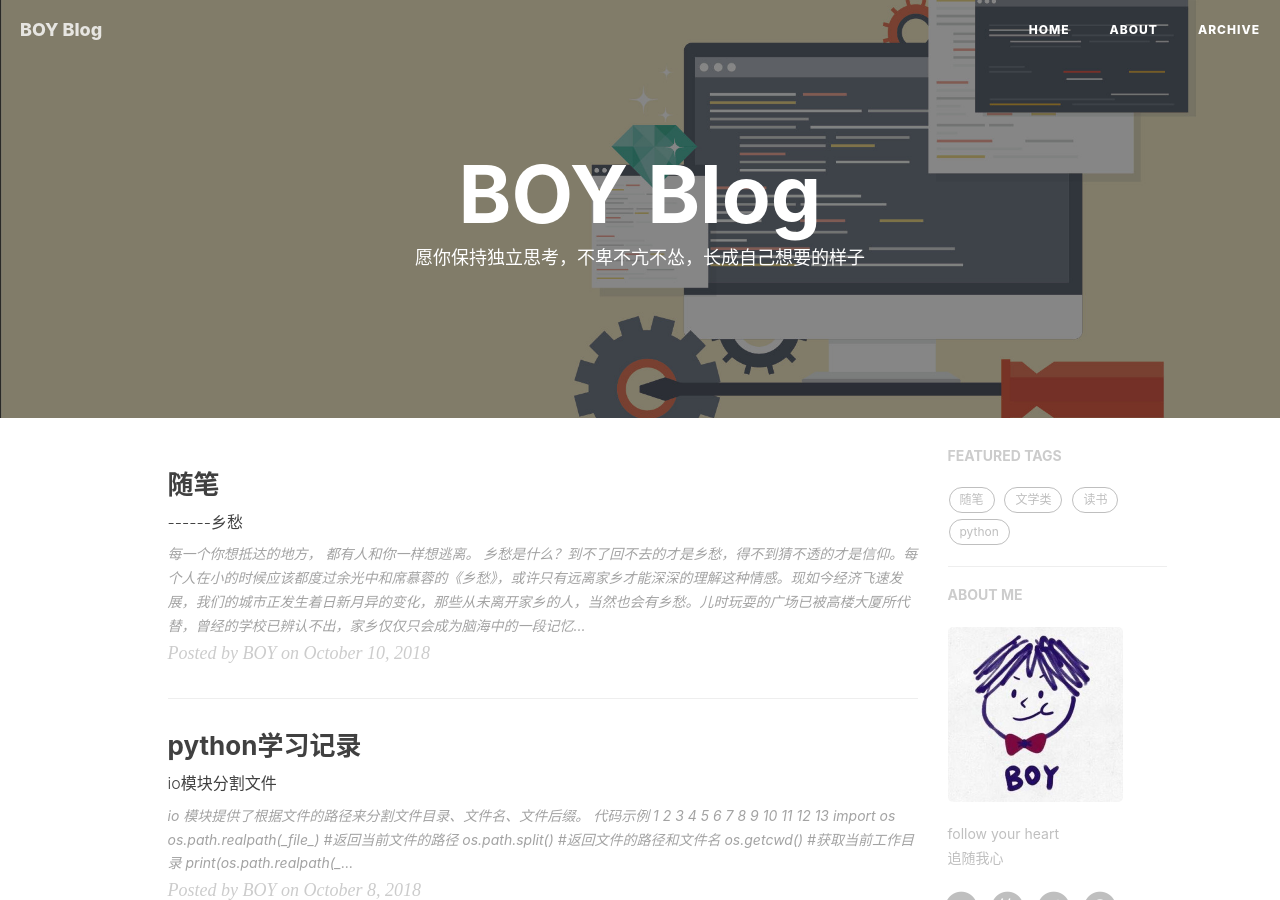
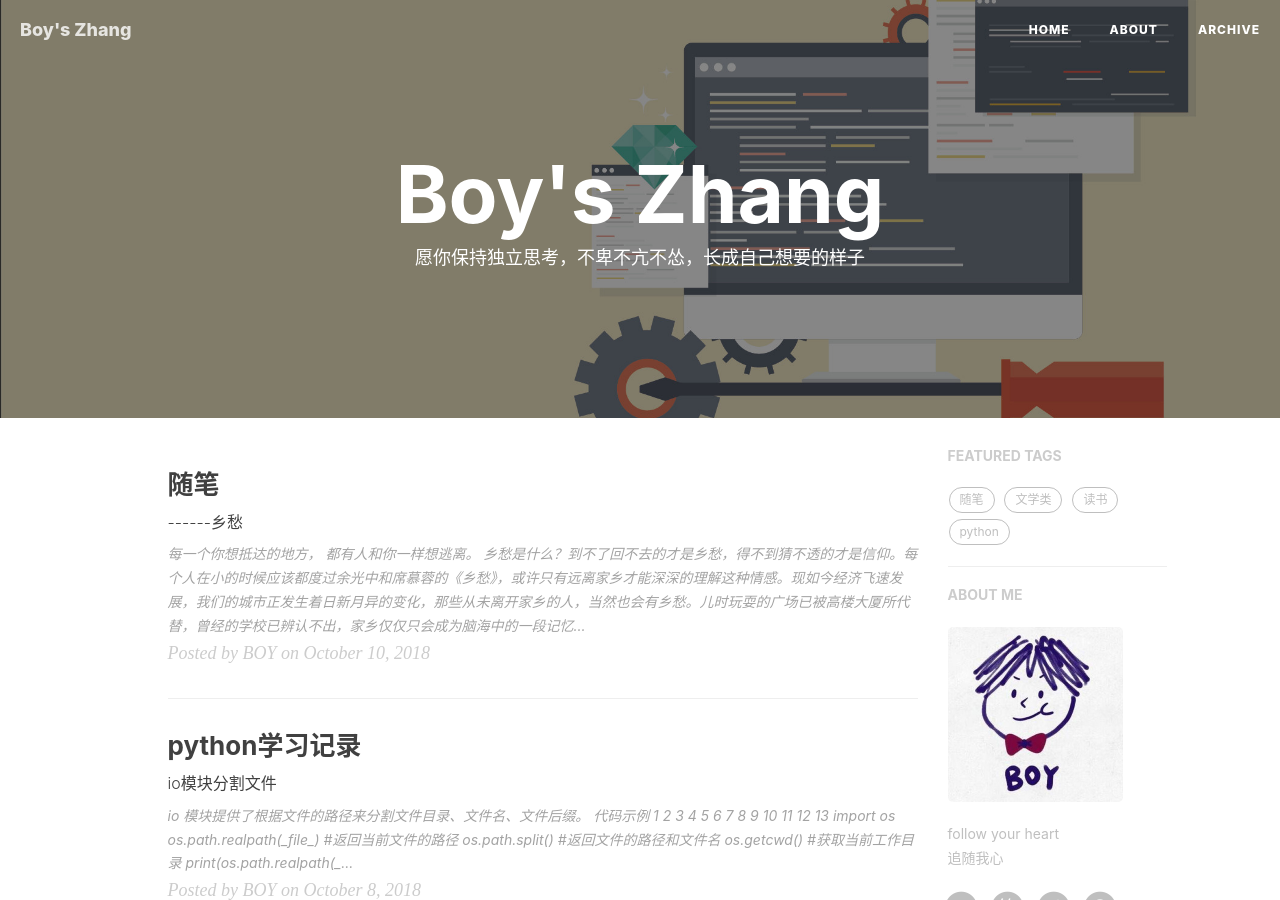
Before and after one commit to playboyzhang/playboyzhang.github.io, a Jekyll site: the page built from index.html, in a window 1280 px wide and 900 px high. Built offline with Jekyll 4.4.1, drawn with Linux system fonts in a browser that asks for light colours; nearby versions of some CDN libraries; the list of posts is cut into pages by our own code; comment, search, counter and statistics services are not loaded.

Commit message:
修改博客名字为Boy's Zhang

```diff
--- a/_config.yml
+++ b/_config.yml
@@ -1,10 +1,10 @@
 # Site settings
-title: BOY Blog
-SEOTitle: 立伟的博客 | BOY Blog
+title: Boy's Zhang
+SEOTitle: 立伟的博客 | Boy's Zhang
 header-img: img/public-post/post-bg-desk.jpg
 email: sillyboyzhang@gmail.com
 description: "Every failure is leading towards success."
-keyword: "立伟, BOY Blog，一只刚刚本科毕业的运维攻城狮，对未来充满干劲"
+keyword: "立伟, Boy's Zhang，一只刚刚本科毕业的运维攻城狮，对未来充满干劲"
 url: "http://playboyzhang.github.io"          # your host, for absolute URL
 baseurl: ""      # for example, '/blog' if your blog hosted on 'host/blog'
 github_repo: "https://github.com/playboyzhang/playboyzhang.github.io.git" # you code repository
```
